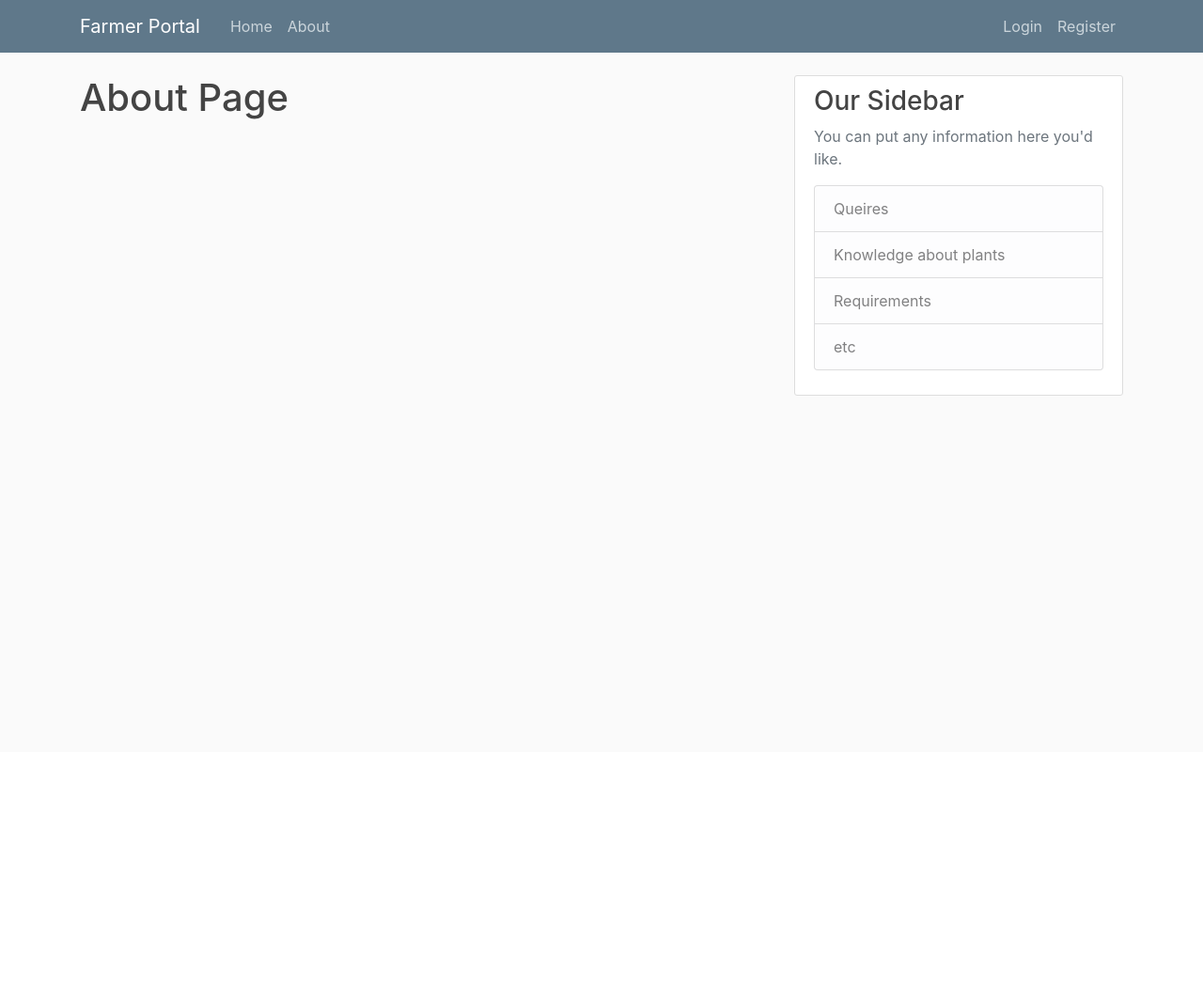
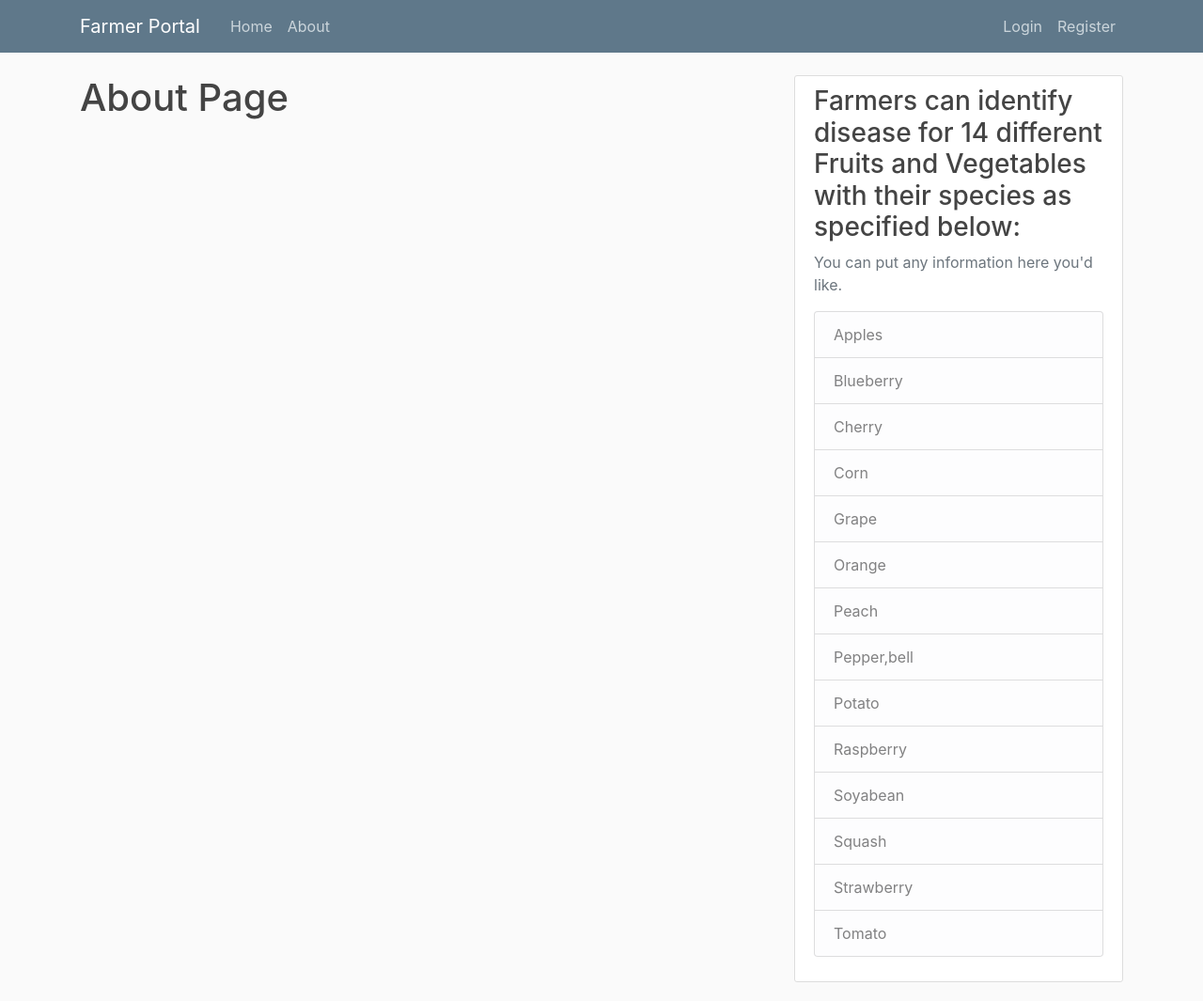
Before and after one commit to ayushianan/Farmer_portal, a Flask app: page /about in a window 1280 px wide. Shown: the whole page at 94% size. Before the commit the page ends 421 px from the top, so only its background shows below. Run offline with Flask 2, Linux system fonts and the light colour scheme; some libraries are stand-ins or nearby versions.

Commit message:
updated side-bar

```diff
--- a/flaskblog/routes.py
+++ b/flaskblog/routes.py
@@ -7,8 +7,8 @@ from flaskblog.forms import RegistrationForm, LoginForm, UpdateAccountForm, Post
 from flaskblog.models import User, Post
 from flask_login import login_user, current_user, logout_user, login_required
 
+
 @app.route("/")
-@app.route("/home")
 def home():
     posts = Post.query.all()
     return render_template('home.html', posts=posts)
--- a/flaskblog/templates/layout.html
+++ b/flaskblog/templates/layout.html
@@ -20,7 +20,7 @@
     <header class="site-header">
       <nav class="navbar navbar-expand-md navbar-dark bg-steel fixed-top">
         <div class="container">
-          <a class="navbar-brand mr-4" href="/home">Farmer Portal</a>
+          <a class="navbar-brand mr-4" href="/">Farmer Portal</a>
           <button class="navbar-toggler" type="button" data-toggle="collapse" data-target="#navbarToggle" aria-controls="navbarToggle" aria-expanded="false" aria-label="Toggle navigation">
             <span class="navbar-toggler-icon"></span>
           </button>
@@ -60,13 +60,24 @@
         </div>
         <div class="col-md-4">
           <div class="content-section">
-            <h3>Our Sidebar</h3>
+            <h3>Farmers can identify disease for 14 different Fruits and Vegetables with their species as specified below: </h3>
             <p class='text-muted'>You can put any information here you'd like.
               <ul class="list-group">
-                <li class="list-group-item list-group-item-light">Queires</li>
-                <li class="list-group-item list-group-item-light">Knowledge about plants</li>
-                <li class="list-group-item list-group-item-light">Requirements</li>
-                <li class="list-group-item list-group-item-light">etc</li>
+                <li class="list-group-item list-group-item-light">Apples</li>
+                <li class="list-group-item list-group-item-light">Blueberry</li>
+                <li class="list-group-item list-group-item-light">Cherry</li>
+                <li class="list-group-item list-group-item-light">Corn</li>
+                <li class="list-group-item list-group-item-light">Grape</li>
+                <li class="list-group-item list-group-item-light">Orange</li>
+                <li class="list-group-item list-group-item-light">Peach</li>
+                <li class="list-group-item list-group-item-light">Pepper,bell</li>
+                <li class="list-group-item list-group-item-light">Potato</li>
+                <li class="list-group-item list-group-item-light">Raspberry</li>
+                <li class="list-group-item list-group-item-light">Soyabean</li>
+                <li class="list-group-item list-group-item-light">Squash</li>
+                <li class="list-group-item list-group-item-light">Strawberry</li>
+                <li class="list-group-item list-group-item-light">Tomato</li>
+
               </ul>
             </p>
           </div>
```
